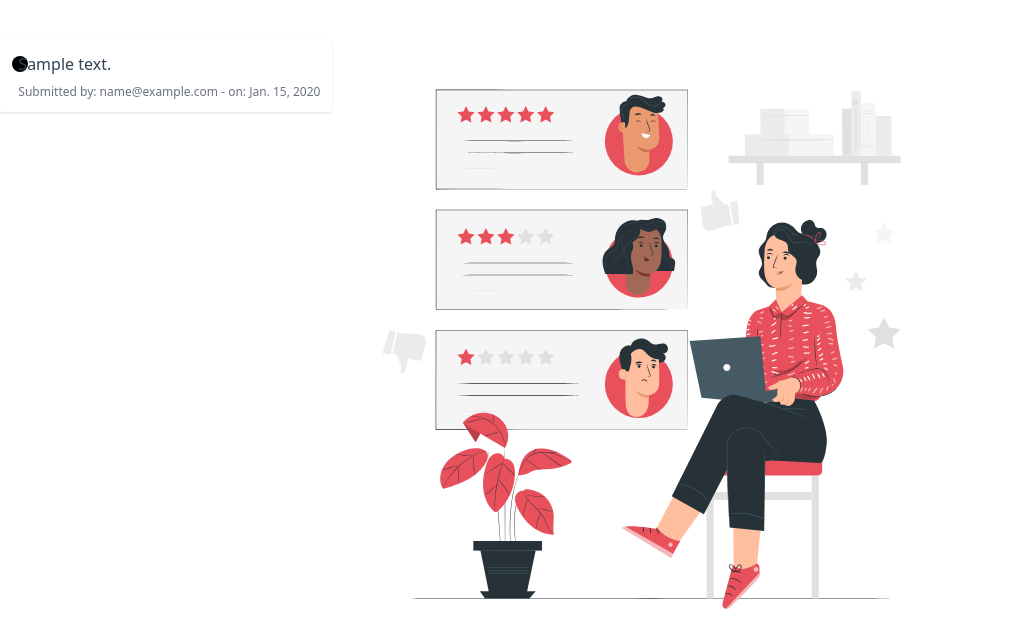
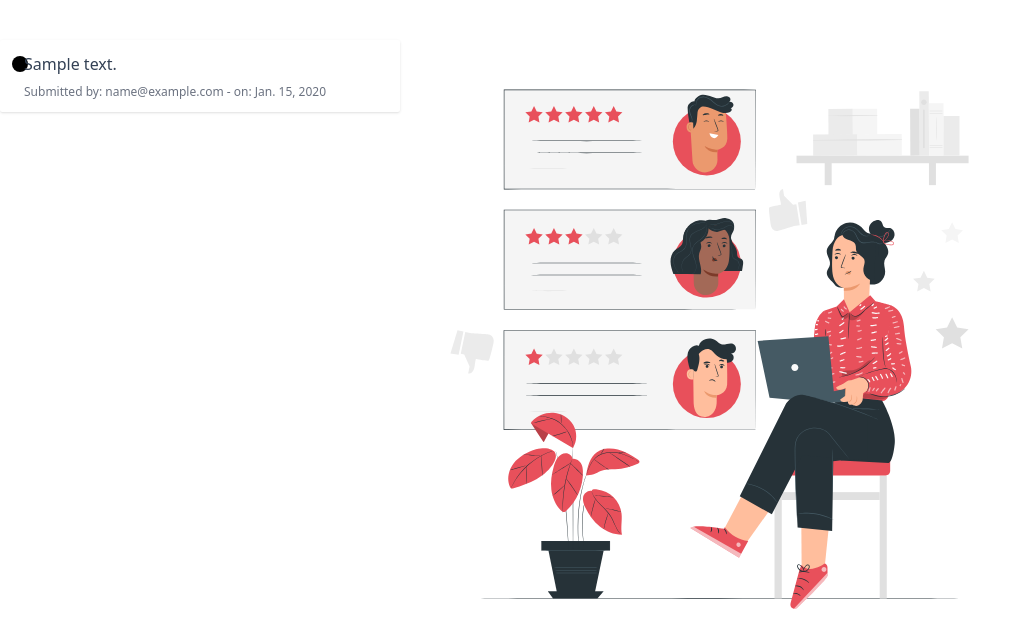
Before and after one commit to WilliamChavula/feedback_system, a Django app: page / in a window 1280 px wide. Shown: the part 60-691 px from the top of the page, without its empty margins (0-1020 px from the left). Run offline with Django 4.2, Linux system fonts and the light colour scheme; tables that the repository leaves empty hold one stand-in row (values such as "Sample post"); style sheets or scripts are compiled from the project's sources.

Commit message:
some fixes

```diff
--- a/feedback/templates/feedback/partials/card.html
+++ b/feedback/templates/feedback/partials/card.html
@@ -3,7 +3,7 @@
        href="#">
 
         <!-- Icon -->
-        <div class="col-span-12 md:col-span-1">
+        <div class="col-span-12 md:col-span-1 mr-2">
             <svg xmlns="http://www.w3.org/2000/svg" height="1em" viewBox="0 0 512 512">
                 <path d="M256 512A256 256 0 1 0 256 0a256 256 0 1 0 0 512z"></path>
             </svg>
```
Also changed, not shown: 1 other file.
